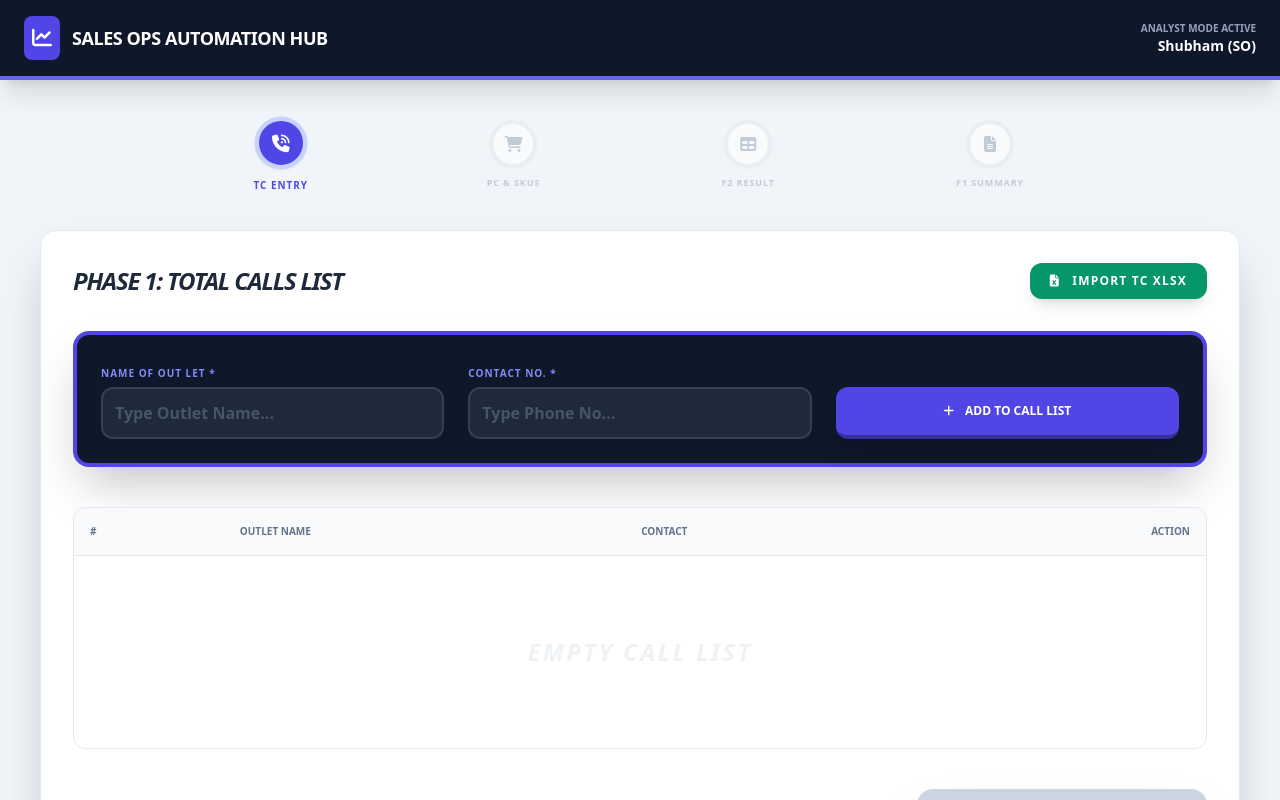
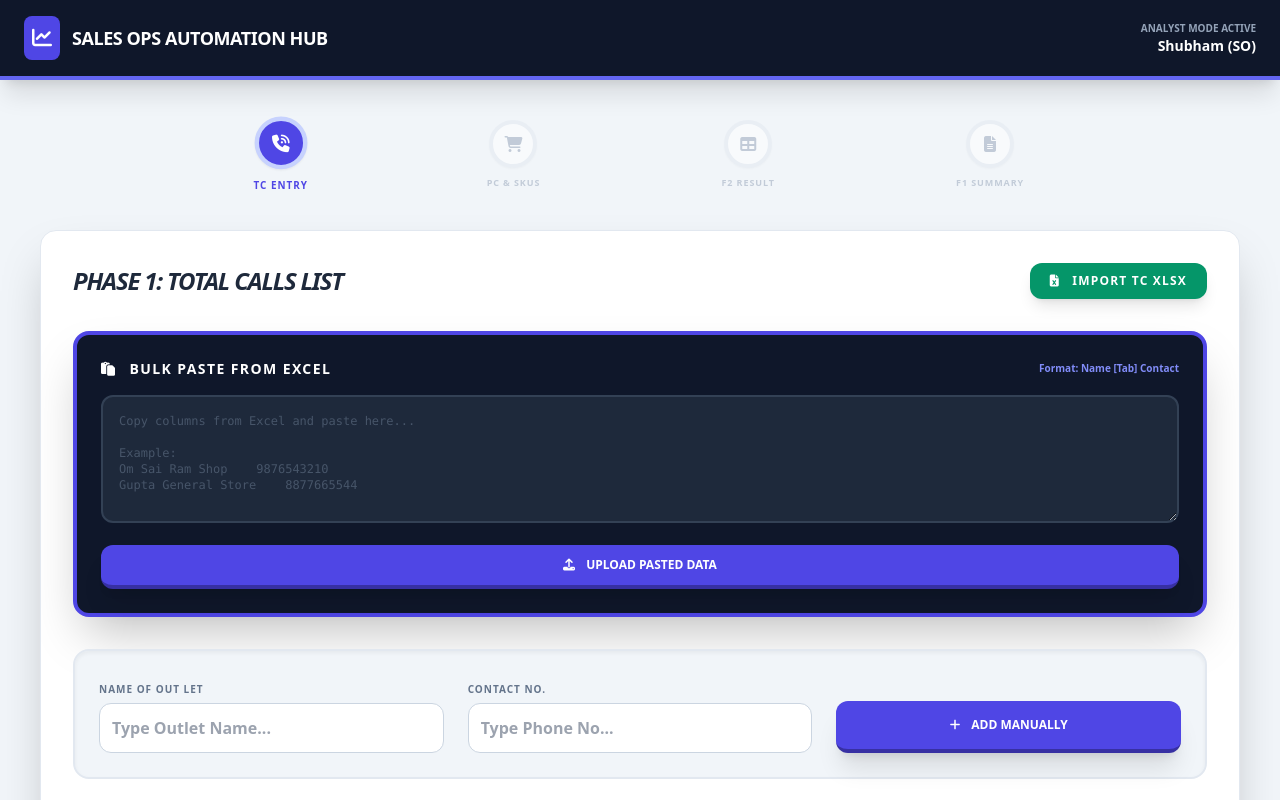
Before and after one commit to sadric420-png/Mc2elsx, a React (Vite) app: page / in a window 1280 px wide. Shown: the top 800 px of the page. Built offline with nearby package versions, Linux system fonts and the light colour scheme.

Commit message:
feat: Add bulk paste for outlet entry
Enables users to paste multiple outlet names and contacts at once, separated by newlines and tabs or pipes, for more efficient data entry. Clears new bulk paste state when resetting the report.

```diff
--- a/App.tsx
+++ b/App.tsx
@@ -18,6 +18,7 @@ export default function App() {
 
   // Text Processing State
   const [pastedText, setPastedText] = useState('');
+  const [bulkPasteText, setBulkPasteText] = useState('');
 
   // Input states for TC Entry
   const [newOutletName, setNewOutletName] = useState('');
@@ -34,6 +35,7 @@ export default function App() {
       setNewOutletName('');
       setNewOutletContact('');
       setPastedText('');
+      setBulkPasteText('');
     }
   };
 
@@ -55,6 +57,51 @@ export default function App() {
     setOutlets([...outlets, newOutlet]);
     setNewOutletName('');
     setNewOutletContact('');
+  };
+
+  const handleBulkPaste = () => {
+    if (!bulkPasteText.trim()) {
+        alert("Paste data first!");
+        return;
+    }
+
+    const rows = bulkPasteText.split(/\r?\n/);
+    const newOutlets: Outlet[] = [];
+
+    rows.forEach(row => {
+        // Excel copy usually separates columns with tabs
+        let parts = row.split('\t');
+
+        // Fallback: If user pasted pipe separated
+        if (parts.length < 2 && row.includes('|')) {
+            parts = row.split('|');
+        }
+
+        const name = parts[0]?.trim();
+        const contact = parts[1]?.trim() || "";
+
+        // Skip potential headers or empty lines
+        if (!name || name.toLowerCase().includes('name of out let') || name.toLowerCase() === 'name') return;
+
+        newOutlets.push({
+            id: uuidv4(),
+            name: name,
+            contactNo: contact,
+            isProductive: false,
+            skus: SKU_LIST.reduce((acc: Record<string, number>, sku) => ({ ...acc, [sku.id]: 0 }), {}),
+            dbName: REPORTING_CONSTANTS.SS_NAME,
+            beatName: "Main Beat",
+            contactPerson: "Owner"
+        });
+    });
+
+    if (newOutlets.length > 0) {
+        setOutlets(prev => [...prev, ...newOutlets]);
+        setBulkPasteText('');
+        alert(`Successfully added ${newOutlets.length} outlets from paste!`);
+    } else {
+        alert("Could not parse data. Ensure you copied 'Name' and 'Contact' columns from Excel.");
+    }
   };
 
   // Smart Math Parser: Handles "30 + 3", "30+3", "10", etc.
@@ -368,17 +415,34 @@ export default function App() {
                 </div>
               </div>
 
-              <div className="grid grid-cols-1 md:grid-cols-2 lg:grid-cols-3 gap-6 bg-slate-900 p-6 rounded-2xl border-4 border-indigo-600 shadow-2xl">
+              {/* NEW: Bulk Paste Section */}
+              <div className="bg-slate-900 p-6 rounded-2xl border-4 border-indigo-600 shadow-2xl mb-8">
+                <div className="flex justify-between items-center mb-4">
+                   <h3 className="text-white font-black uppercase tracking-widest text-sm"><i className="fas fa-paste mr-2"></i> Bulk Paste from Excel</h3>
+                   <span className="text-indigo-400 text-[10px] font-bold">Format: Name [Tab] Contact</span>
+                </div>
+                <textarea
+                  value={bulkPasteText}
+                  onChange={e => setBulkPasteText(e.target.value)}
+                  className="w-full h-32 bg-slate-800 text-white font-mono text-xs p-4 rounded-xl border-2 border-slate-700 focus:border-indigo-500 outline-none resize-y mb-4 placeholder-slate-600"
+                  placeholder={`Copy columns from Excel and paste here...\n\nExample:\nOm Sai Ram Shop    9876543210\nGupta General Store    8877665544`}
+                />
+                <button onClick={handleBulkPaste} className="w-full bg-indigo-600 text-white font-black py-3 rounded-xl hover:bg-indigo-500 transition shadow-xl uppercase text-xs border-b-4 border-indigo-800 active:translate-y-1 active:border-b-0">
+                  <i className="fas fa-upload mr-2"></i> UPLOAD PASTED DATA
+                </button>
+              </div>
+
+              <div className="grid grid-cols-1 md:grid-cols-2 lg:grid-cols-3 gap-6 bg-slate-100 p-6 rounded-2xl border-2 border-slate-200 shadow-inner">
                 <div className="space-y-1">
-                  <label className="text-[10px] font-black text-indigo-400 uppercase tracking-widest">Name of Out Let *</label>
-                  <input className="w-full p-3 bg-slate-800 text-white border-2 border-slate-700 rounded-xl focus:border-indigo-400 outline-none transition placeholder-slate-600 font-bold" value={newOutletName} onChange={e => setNewOutletName(e.target.value)} placeholder="Type Outlet Name..." />
+                  <label className="text-[10px] font-black text-slate-500 uppercase tracking-widest">Name of Out Let</label>
+                  <input className="w-full p-3 bg-white text-slate-900 border border-slate-300 rounded-xl focus:border-indigo-400 outline-none transition font-bold" value={newOutletName} onChange={e => setNewOutletName(e.target.value)} placeholder="Type Outlet Name..." />
                 </div>
                 <div className="space-y-1">
-                  <label className="text-[10px] font-black text-indigo-400 uppercase tracking-widest">Contact No. *</label>
-                  <input className="w-full p-3 bg-slate-800 text-white border-2 border-slate-700 rounded-xl focus:border-indigo-400 outline-none transition placeholder-slate-600 font-bold" value={newOutletContact} onChange={e => setNewOutletContact(e.target.value)} placeholder="Type Phone No..." />
+                  <label className="text-[10px] font-black text-slate-500 uppercase tracking-widest">Contact No.</label>
+                  <input className="w-full p-3 bg-white text-slate-900 border border-slate-300 rounded-xl focus:border-indigo-400 outline-none transition font-bold" value={newOutletContact} onChange={e => setNewOutletContact(e.target.value)} placeholder="Type Phone No..." />
                 </div>
                 <div className="flex items-end">
-                  <button onClick={handleAddOutlet} className="w-full bg-indigo-600 text-white font-black py-4 rounded-xl hover:bg-indigo-500 transition shadow-xl uppercase text-xs border-b-4 border-indigo-800 active:translate-y-1 active:border-b-0"><i className="fas fa-plus mr-2"></i> ADD TO CALL LIST</button>
+                  <button onClick={handleAddOutlet} className="w-full bg-indigo-600 text-white font-black py-4 rounded-xl hover:bg-indigo-500 transition shadow-xl uppercase text-xs border-b-4 border-indigo-800 active:translate-y-1 active:border-b-0"><i className="fas fa-plus mr-2"></i> ADD MANUALLY</button>
                 </div>
               </div>
 
@@ -589,7 +653,7 @@ export default function App() {
         </div>
       </main>
       <footer className="bg-slate-900 p-8 text-center text-slate-500 text-[10px] font-black uppercase tracking-[0.4em] border-t-8 border-indigo-600">
-        Professional Senior Sales Operations Analyst Tool v7.4 | STRICT Corporate Formatting Active
+        Professional Senior Sales Operations Analyst Tool v7.5 | STRICT Corporate Formatting Active
       </footer>
     </div>
   );
```
